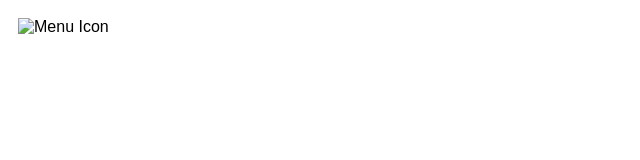
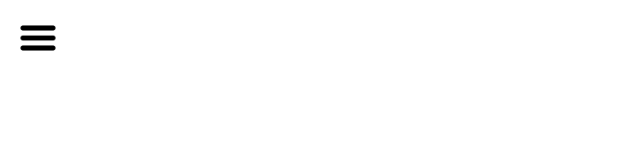
Before and after one commit to Rahulcell/CSS-day-8, a plain HTML site: page ham task/index.html in a window 1280 px wide. Shown: the whole page, without its empty margins (0-640 px from the left). Drawn offline with Linux system fonts and the light colour scheme.

Commit message:
Update index.html

```diff
--- a/ham task/index.html
+++ b/ham task/index.html
@@ -11,7 +11,7 @@
 <body>
     <input type="checkbox" id="check">
     <label for="check" class="menu-icon">
-        <img src="./Hamburger_icon.svg.png"
+        <img src="../Hamburger_icon.svg.png"
             alt="Menu Icon">
     </label>
 
```
